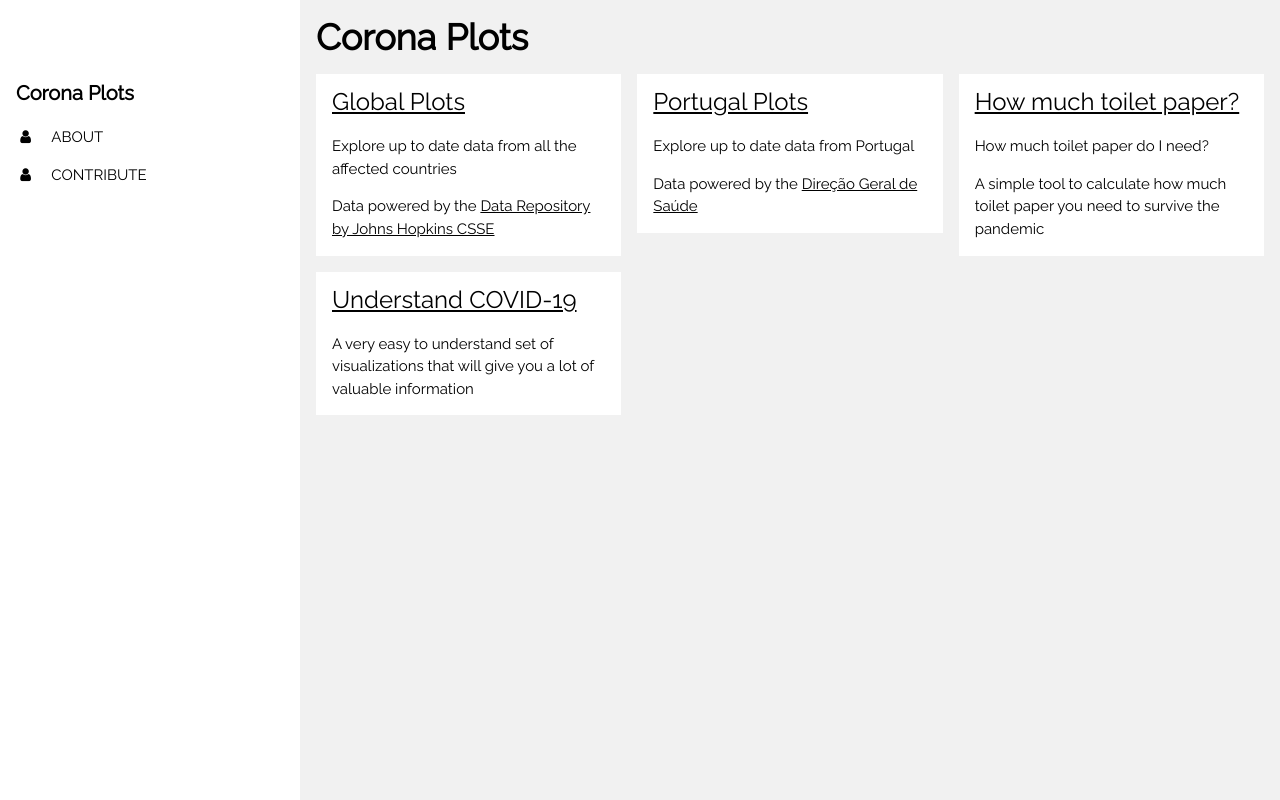
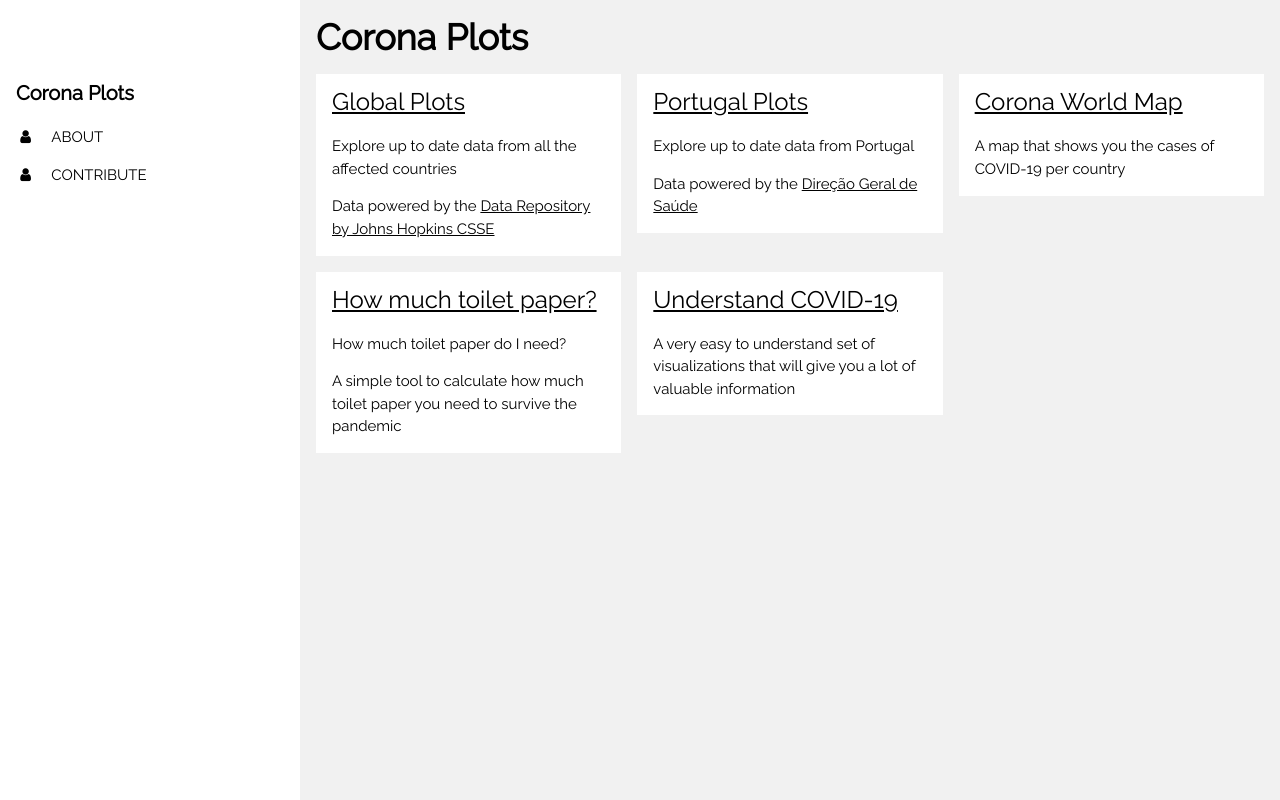
Before and after one commit to tiagorbf/coronavirus.github.io, a plain HTML site: page index.html in a window 1280 px wide. Drawn offline with nearby package versions, Linux system fonts and the light colour scheme.

Commit message:
add the corona world map

```diff
--- a/index.html
+++ b/index.html
@@ -53,23 +53,29 @@
             <p>Data powered by the <a href="https://github.com/CSSEGISandData/COVID-19">Data Repository by Johns Hopkins CSSE</a></p>
           </div>
         </div>
-        <div class="w3-third w3-container w3-margin-bottom" href="/plots/global.html">
+        <div class="w3-third w3-container w3-margin-bottom">
             <div class="w3-container w3-white">
                 <a href="plots/portugal.html"><h3>Portugal Plots</h3></a>
               <p>Explore up to date data from Portugal</p>
               <p>Data powered by the <a href="https://github.com/dssg-pt/covid19pt-data">Direção Geral de Saúde</a></p>
             </div>
         </div>
-        <div class="w3-third w3-container w3-margin-bottom" href="/plots/global.html">
+        <div class="w3-third w3-container w3-margin-bottom">
+          <div class="w3-container w3-white">
+              <a href="https://gisanddata.maps.arcgis.com/apps/opsdashboard/index.html"><h3>Corona World Map</h3></a>
+            <p>A map that shows you the cases of COVID-19 per country</p>
+          </div>
+        </div>
+      </div>
+
+      <div class="w3-row-padding">
+        <div class="w3-third w3-container w3-margin-bottom">
           <div class="w3-container w3-white">
               <a href="https://howmuchtoiletpaper.com/"><h3>How much toilet paper?</h3></a>
             <p>How much toilet paper do I need?</p>
             <p>A simple tool to calculate how much toilet paper you need to survive the pandemic</p>
           </div>
         </div>
-      </div>
-
-      <div class="w3-row-padding">
         <div class="w3-third w3-container w3-margin-bottom">
           <div class="w3-container w3-white">
             <a href="https://informationisbeautiful.net/visualizations/covid-19-coronavirus-infographic-datapack/"><h3>Understand COVID-19</h3></a>
```
